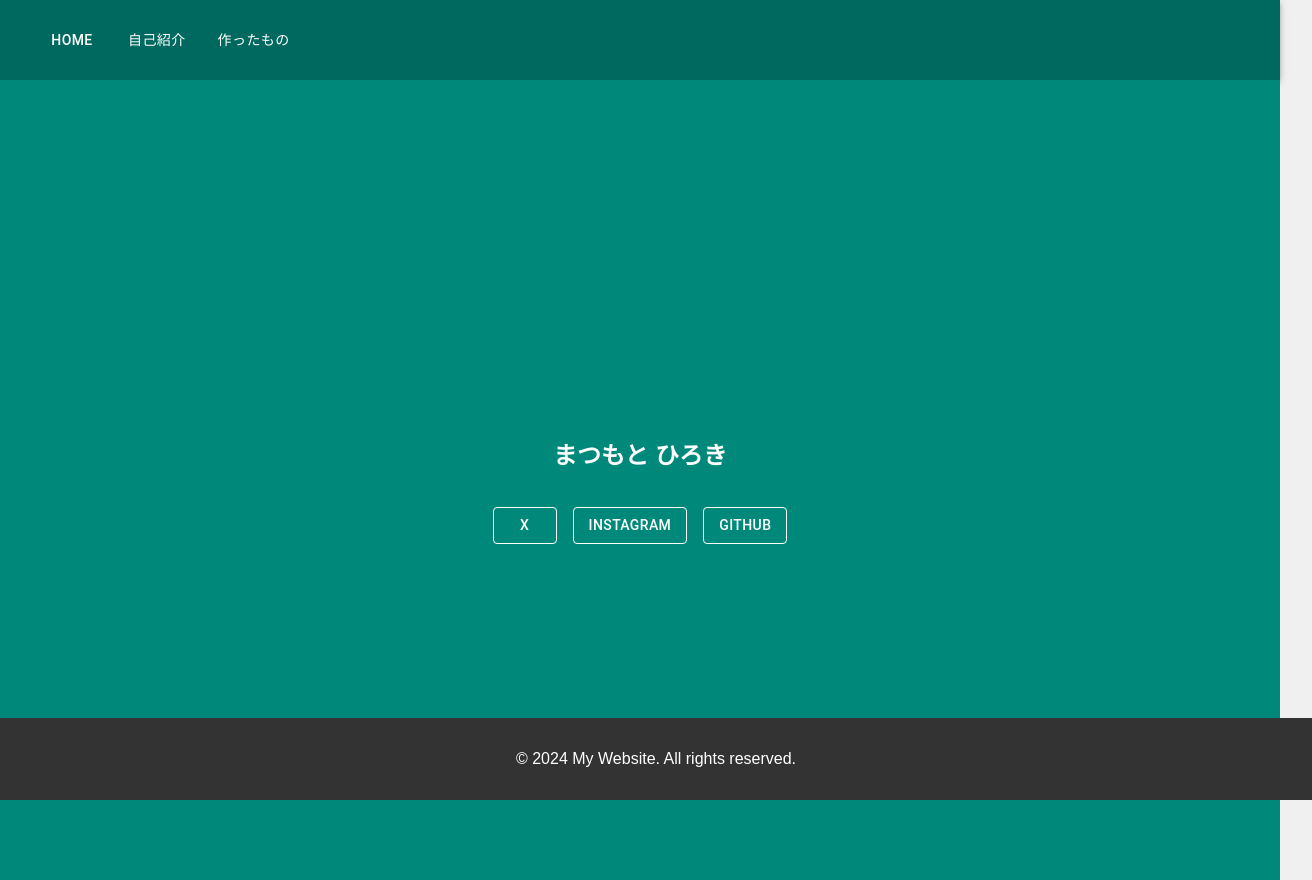
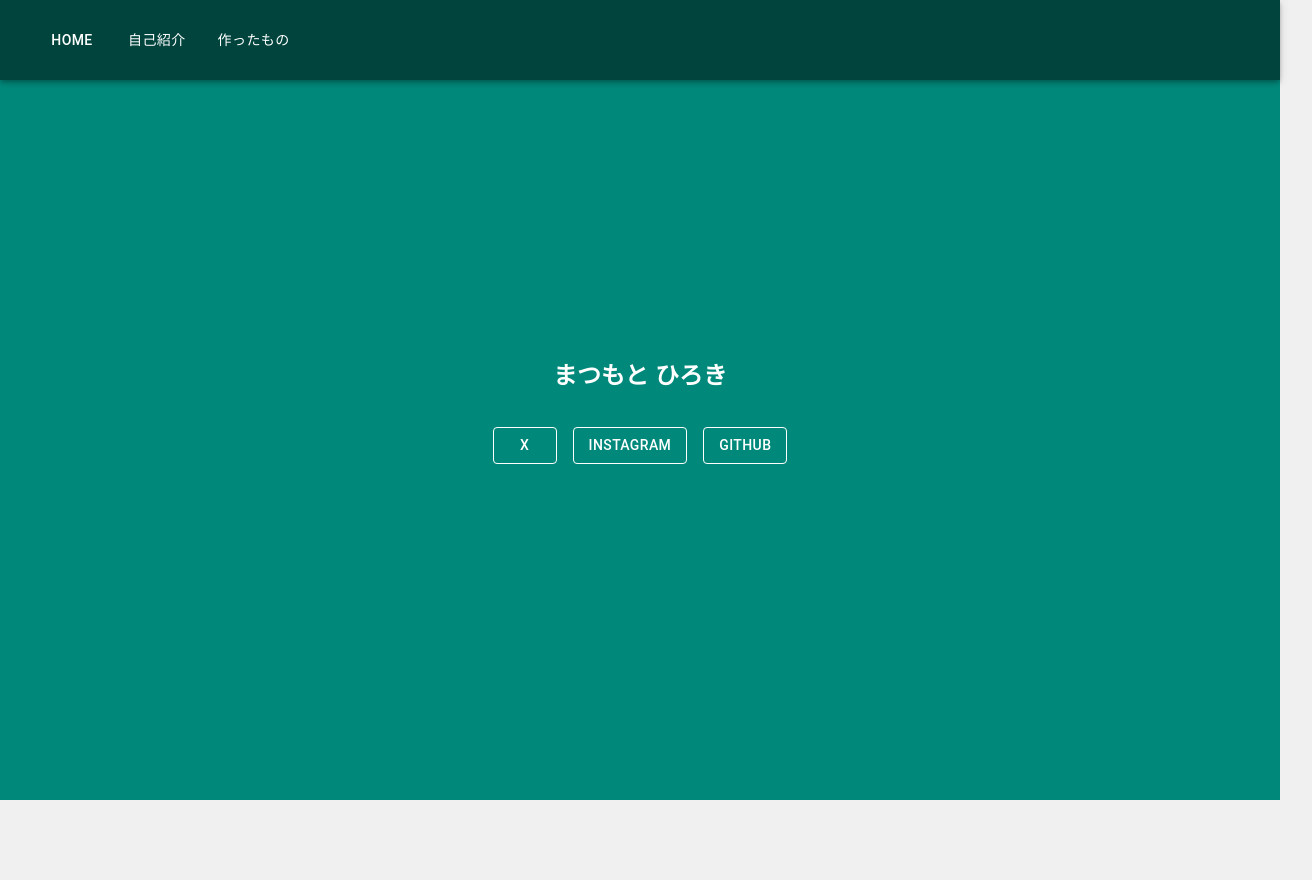
Before and after one commit to matuhiro97/hirokiHP, a React (Vite) app: page / in a window 1280 px wide. Shown: the whole page, 1312 px wide, since content can reach past the window. After the commit the page ends 800 px from the top, so only its background shows below. Built offline with nearby package versions, Linux system fonts and the light colour scheme.

Commit message:
headerの色を透明&position fixedにして動くようにした

```diff
--- a/src/App.tsx
+++ b/src/App.tsx
@@ -1,7 +1,6 @@
 import React from 'react';
 import { BrowserRouter as Router, Routes, Route } from 'react-router-dom';
 import Header from './components/Header';
-import Footer from './components/Footer';
 import Home from './pages/Home';
 import About from './pages/About';
 import Contact from './pages/Contact';
@@ -18,7 +17,7 @@ const App: React.FC = () => {
           <Route path="/contact" element={<Contact />} />
           <Route path="*" element={<NotFound />} /> {/* 404 ページ */}
         </Routes>
-        <Footer />
+
       </div>
     </Router>
   );
--- a/src/components/Footer.tsx
+++ /dev/null
@@ -1,11 +0,0 @@
-import React from 'react';
-
-const Footer: React.FC = () => {
-  return (
-    <footer>
-      <p>&copy; 2024 My Website. All rights reserved.</p>
-    </footer>
-  );
-}
-
-export default Footer;
--- a/src/components/Header.tsx
+++ b/src/components/Header.tsx
@@ -8,9 +8,9 @@ import Button from '@mui/material/Button';
 const Header: React.FC = () => {
   return (
     <AppBar
-      position="static"
+      position="fixed"
       sx={{
-        backgroundColor: '#00695f', // koyyuiの緑色
+        backgroundColor: '#00000080', //黒系透明
         padding: '0.5rem', // AppBar全体のパディング
       }}
     >
--- a/src/index.css
+++ b/src/index.css
@@ -36,13 +36,3 @@ body {
     max-width: 800px;
     box-shadow: 0 0 10px rgba(0, 0, 0, 0.1);
   }
-
-  footer {
-    text-align: center;
-    padding: 1rem;
-    background-color: #333;
-    color: white;
-    position: absolute;
-    bottom: 0;
-    width: 100%;
-  }
```
